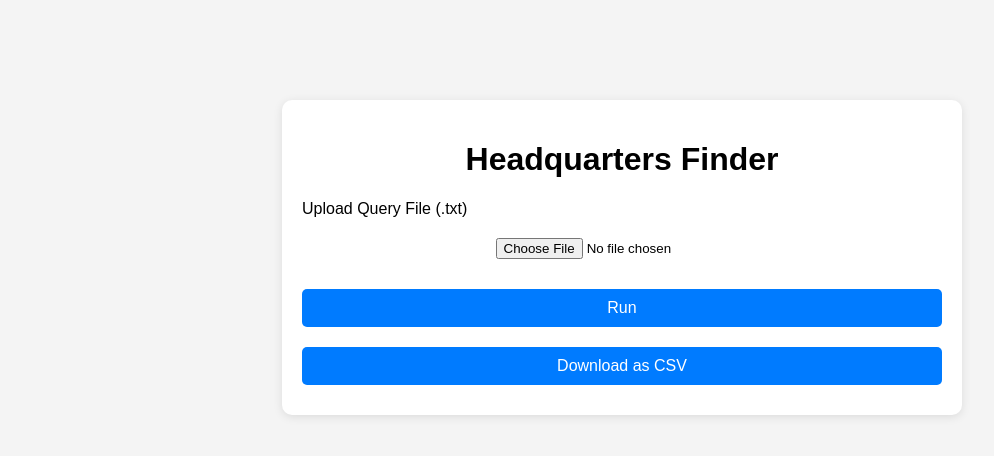
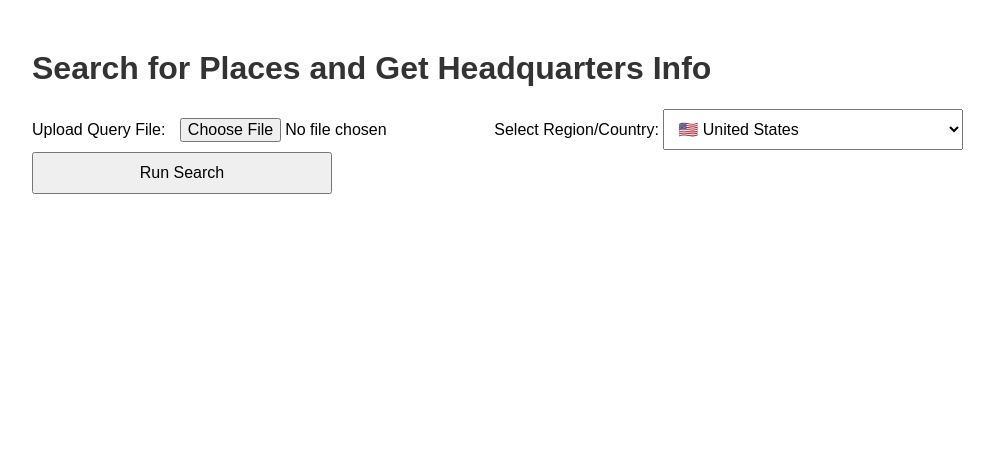
Before and after one commit to dorukanc/Place-Finder, a Flask app: template templates/index.html in a window 1280 px wide. Shown: the top 456 px of the page, without its empty margins (18-1012 px from the left). Run offline with Flask 3, Linux system fonts and the light colour scheme; the template is opened without the code that fills it, so the values that code supplies are empty.

Commit message:
main.py -> app.py

```diff
--- /dev/null
+++ b/app.py
@@ -0,0 +1,76 @@
+from flask import Flask, request, jsonify, send_file
+import requests
+import csv
+import os
+from config import API_KEY
+
+app = Flask(__name__)
+
+API_URL = 'https://places.googleapis.com/v1/places:searchText'
+
+def search_places(query, region, page_size=5):
+    """Searches for a list of places using the Google Places API and region-specific search."""
+    url = API_URL
+    headers = {
+        'Content-Type': 'application/json',
+        'X-Goog-Api-Key': API_KEY,
+        'X-Goog-FieldMask': 'places.displayName,places.formattedAddress,places.internationalPhoneNumber,places.websiteUri'
+    }
+    data = {
+        'textQuery': query,
+        'pageSize': page_size,
+        'regionCode': region  # Pass the selected region as a parameter to the API
+    }
+    response = requests.post(url, json=data, headers=headers)
+    if response.status_code == 200:
+        result = response.json()
+        return result.get('places', [])  # Return the list of places
+    return []
+
+def save_to_csv(data, file_name='results.csv'):
+    """Saves the data to a CSV file."""
+    with open(file_name, mode='w', newline='') as file:
+        writer = csv.writer(file)
+        writer.writerow(['Place Name', 'Address', 'Phone', 'Website'])  # CSV header
+        for row in data:
+            writer.writerow([row['name'], row['address'], row.get('phone', 'N/A'), row.get('website', 'N/A')])
+
+@app.route('/run-search', methods=['POST'])
+def run_search():
+    # Handle the uploaded file and region
+    if 'query' not in request.files or 'region' not in request.form:
+        return jsonify({'success': False, 'message': 'Missing query file or region'}), 400
+
+    query_file = request.files['query']
+    region = request.form['region']
+
+    # Process the uploaded file and load queries
+    queries = [line.decode('utf-8').strip() for line in query_file.readlines()]
+
+    results = []
+    for query in queries:
+        places = search_places(query, region, page_size=5)  # Get first 5 results
+        if places:
+            for place in places:
+                place_info = {
+                    'name': place['displayName']['text'],
+                    'address': place['formattedAddress'],
+                    'phone': place.get('internationalPhoneNumber', 'N/A'),
+                    'website': place.get('websiteUri', 'N/A')
+                }
+                results.append(place_info)
+
+    # Save the results to CSV
+    save_to_csv(results)
+
+    return jsonify({'success': True, 'results': results})
+
+@app.route('/download-csv', methods=['GET'])
+def download_csv():
+    file_path = 'results.csv'
+    if os.path.exists(file_path):
+        return send_file(file_path, as_attachment=True)
+    return jsonify({'success': False, 'message': 'No results found'}), 404
+
+if __name__ == '__main__':
+    app.run(debug=True)
--- a/main.py
+++ /dev/null
@@ -1,99 +0,0 @@
-import os
-from flask import Flask, render_template, request, redirect, url_for, send_file
-import csv
-import requests
-from config import API_KEY
-
-app = Flask(__name__)
-UPLOAD_FOLDER = 'uploads'
-RESULTS_CSV = 'results.csv'
-
-if not os.path.exists(UPLOAD_FOLDER):
-    os.makedirs(UPLOAD_FOLDER)
-
-# Google Places API endpoint
-API_URL = 'https://places.googleapis.com/v1/places:searchText'
-
-def search_places(query, page_size=5):
-    """Searches for a list of places using the Google Places API with a location restriction to the US."""
-    url = API_URL
-    headers = {
-        'Content-Type': 'application/json',
-        'X-Goog-Api-Key': API_KEY,
-        'X-Goog-FieldMask': 'places.displayName,places.formattedAddress,places.internationalPhoneNumber,places.websiteUri'
-    }
-    location_restriction = {
-        "locationRestriction": {
-            "rectangle": {
-                "low": {"latitude": 24.396308, "longitude": -125.0},
-                "high": {"latitude": 49.384358, "longitude": -66.93457}
-            }
-        }
-    }
-
-    data = {
-        'textQuery': query,
-        'pageSize': page_size,
-        **location_restriction
-    }
-
-    response = requests.post(url, json=data, headers=headers)
-    if response.status_code == 200:
-        result = response.json()
-        return result.get('places', [])
-    return []
-
-def process_queries(file_path):
-    """Processes the uploaded queries and saves results to a CSV file."""
-    results = []
-    with open(file_path, 'r') as file:
-        queries = [line.strip() for line in file.readlines()]
-
-    for query in queries:
-        places = search_places(query)
-        if places:
-            for place in places:
-                place_info = {
-                    'name': place['displayName']['text'],
-                    'address': place['formattedAddress'],
-                    'phone': place.get('internationalPhoneNumber', 'N/A'),
-                    'website': place.get('websiteUri', 'N/A')
-                }
-                results.append(place_info)
-
-    # Save results to CSV
-    save_to_csv(results)
-
-def save_to_csv(data, file_name=RESULTS_CSV):
-    """Saves the data to a CSV file."""
-    with open(file_name, mode='w', newline='') as file:
-        writer = csv.writer(file)
-        writer.writerow(['Place Name', 'Address', 'Phone', 'Website'])
-        for row in data:
-            writer.writerow([row['name'], row['address'], row.get('phone', 'N/A'), row.get('website', 'N/A')])
-
-@app.route('/')
-def index():
-    return render_template('index.html')
-
-@app.route('/upload', methods=['POST'])
-def upload_file():
-    """Handles the file upload and triggers the search process."""
-    if request.method == 'POST':
-        file = request.files['file']
-        if file:
-            file_path = os.path.join(UPLOAD_FOLDER, file.filename)
-            file.save(file_path)
-
-            # Process the uploaded queries
-            process_queries(file_path)
-
-            return redirect(url_for('download_csv'))
-
-@app.route('/download')
-def download_csv():
-    """Provides the CSV file for download."""
-    return send_file(RESULTS_CSV, as_attachment=True)
-
-if __name__ == '__main__':
-    app.run(debug=True)
--- a/templates/index.html
+++ b/templates/index.html
@@ -3,66 +3,127 @@
 <head>
     <meta charset="UTF-8">
     <meta name="viewport" content="width=device-width, initial-scale=1.0">
-    <title>Headquarters Finder</title>
+    <title>Search Places</title>
     <style>
         body {
             font-family: Arial, sans-serif;
-            background-color: #f4f4f4;
-            margin: 0;
-            padding: 0;
+            margin: 50px;
         }
-        .container {
-            width: 50%;
-            margin: 100px auto;
-            background-color: #fff;
-            padding: 20px;
-            border-radius: 10px;
-            box-shadow: 0 2px 10px rgba(0, 0, 0, 0.1);
+
+        h1 {
+            color: #333;
         }
-        h1 {
-            text-align: center;
+
+        #form-container {
+            display: flex;
+            flex-direction: column;
+            align-items: flex-start;
+            gap: 20px;
         }
-        .upload-section {
-            margin: 20px 0;
+
+        select, input, button {
+            padding: 10px;
+            font-size: 16px;
+            width: 300px;
         }
-        .upload-section input[type="file"] {
-            display: block;
-            margin: 20px auto;
-        }
-        .btn {
-            display: inline-block;
-            padding: 10px 20px;
-            color: #fff;
-            background-color: #007bff;
-            border: none;
-            border-radius: 5px;
-            text-align: center;
-            cursor: pointer;
-            font-size: 16px;
-            margin: 10px 0;
-            width: 100%;
-        }
-        .btn:hover {
-            background-color: #0056b3;
+
+        #results {
+            margin-top: 30px;
         }
     </style>
 </head>
 <body>
+    <h1>Search for Places and Get Headquarters Info</h1>
 
-    <div class="container">
-        <h1>Headquarters Finder</h1>
-        <form action="/upload" method="POST" enctype="multipart/form-data">
-            <div class="upload-section">
-                <label for="file">Upload Query File (.txt)</label>
-                <input type="file" name="file" id="file" accept=".txt" required>
-            </div>
-            <button type="submit" class="btn">Run</button>
+    <div id="form-container">
+        <form id="query-form">
+            <label for="query">Upload Query File:</label>
+            <input type="file" id="query" name="query">
+
+            <label for="region">Select Region/Country:</label>
+            <select id="region" name="region">
+                <option value="US">🇺🇸 United States</option>
+                <option value="GB">🇬🇧 United Kingdom</option>
+                <option value="CA">🇨🇦 Canada</option>
+                <option value="AU">🇦🇺 Australia</option>
+                <option value="DE">🇩🇪 Germany</option>
+                <option value="FR">🇫🇷 France</option>
+                <option value="IT">🇮🇹 Italy</option>
+                <option value="JP">🇯🇵 Japan</option>
+                <option value="CN">🇨🇳 China</option>
+                <option value="IN">🇮🇳 India</option>
+                <option value="BR">🇧🇷 Brazil</option>
+                <option value="MX">🇲🇽 Mexico</option>
+                <option value="RU">🇷🇺 Russia</option>
+                <option value="ZA">🇿🇦 South Africa</option>
+                <option value="KR">🇰🇷 South Korea</option>
+                <option value="ES">🇪🇸 Spain</option>
+                <option value="SE">🇸🇪 Sweden</option>
+                <option value="CH">🇨🇭 Switzerland</option>
+                <option value="NL">🇳🇱 Netherlands</option>
+                <option value="BE">🇧🇪 Belgium</option>
+                <option value="DK">🇩🇰 Denmark</option>
+                <option value="NO">🇳🇴 Norway</option>
+                <option value="FI">🇫🇮 Finland</option>
+                <option value="PL">🇵🇱 Poland</option>
+                <option value="PT">🇵🇹 Portugal</option>
+                <option value="GR">🇬🇷 Greece</option>
+                <option value="AR">🇦🇷 Argentina</option>
+                <option value="CO">🇨🇴 Colombia</option>
+                <option value="CL">🇨🇱 Chile</option>
+                <option value="NG">🇳🇬 Nigeria</option>
+                <option value="KE">🇰🇪 Kenya</option>
+                <option value="SA">🇸🇦 Saudi Arabia</option>
+                <option value="TR">🇹🇷 Turkey</option>
+                <option value="EG">🇪🇬 Egypt</option>
+                <option value="TH">🇹🇭 Thailand</option>
+                <option value="SG">🇸🇬 Singapore</option>
+                <option value="MY">🇲🇾 Malaysia</option>
+                <option value="ID">🇮🇩 Indonesia</option>
+                <!-- Add more countries if needed -->
+            </select>
+
+            <button type="button" id="run-button">Run Search</button>
         </form>
 
-        <form action="/download" method="GET">
-            <button type="submit" class="btn">Download as CSV</button>
-        </form>
+        <!-- The download button will appear after the search -->
+        <button id="download-csv" style="display: none;">Download Results as CSV</button>
+
+        <!-- Result section -->
+        <div id="results"></div>
     </div>
 
+    <script>
+        document.getElementById('run-button').addEventListener('click', function () {
+            let formData = new FormData();
+            let queryFile = document.getElementById('query').files[0];
+            let region = document.getElementById('region').value;
+
+            formData.append('query', queryFile);
+            formData.append('region', region);
+
+            fetch('/run-search', {
+                method: 'POST',
+                body: formData
+            })
+            .then(response => response.json())
+            .then(data => {
+                if (data.success) {
+                    // Show the download CSV button when results are ready
+                    document.getElementById('download-csv').style.display = 'block';
+
+                    // Show results in a div (if you want to display in the UI)
+                    document.getElementById('results').innerHTML = '<h2>Results:</h2>' + JSON.stringify(data.results, null, 2);
+                } else {
+                    alert('Error: ' + data.message);
+                }
+            });
+        });
+
+        // Add functionality to download CSV when the button is clicked
+        document.getElementById('download-csv').addEventListener('click', function () {
+            window.location.href = '/download-csv';
+        });
+    </script>
 </body>
 </html>
```
